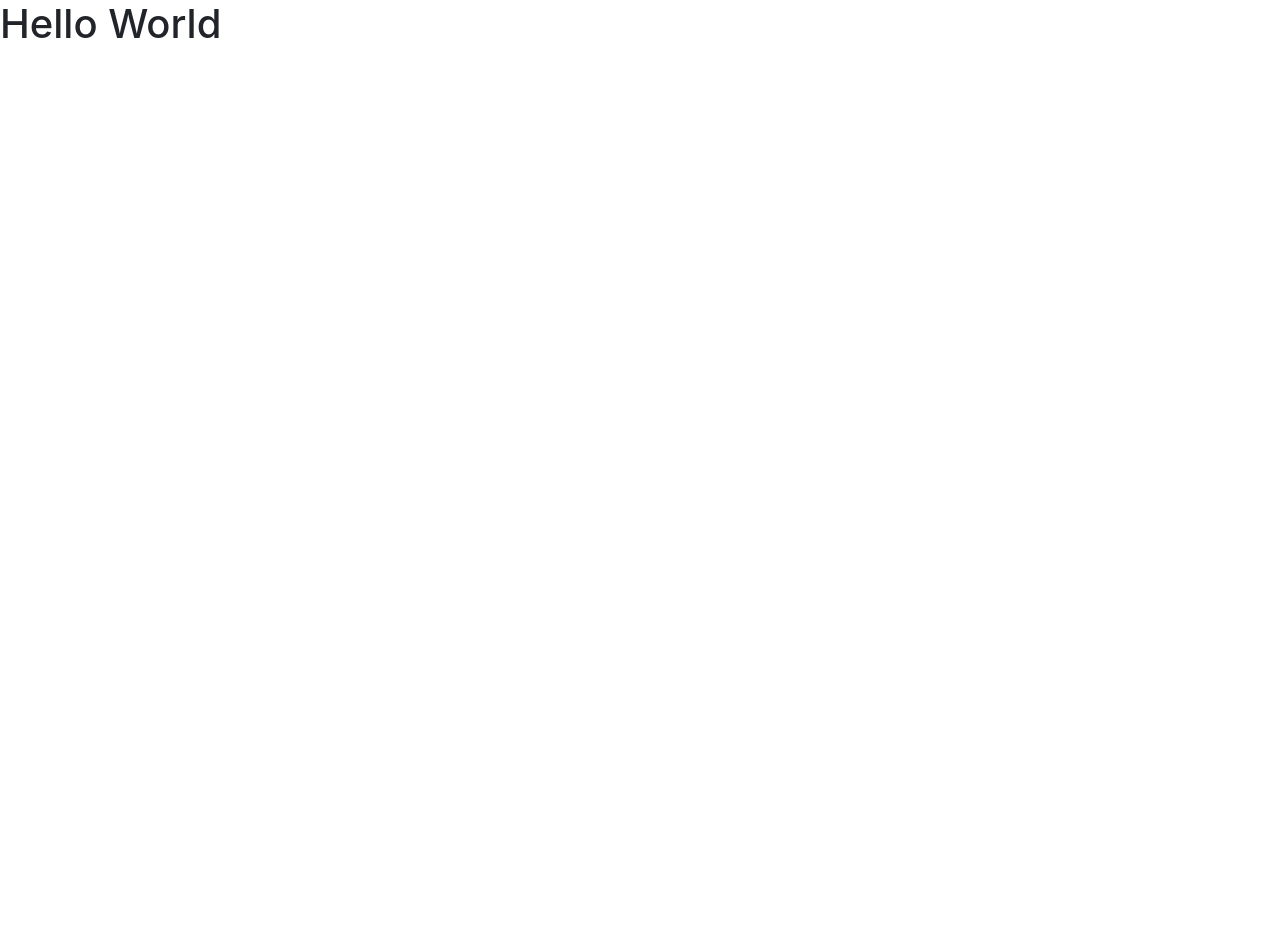
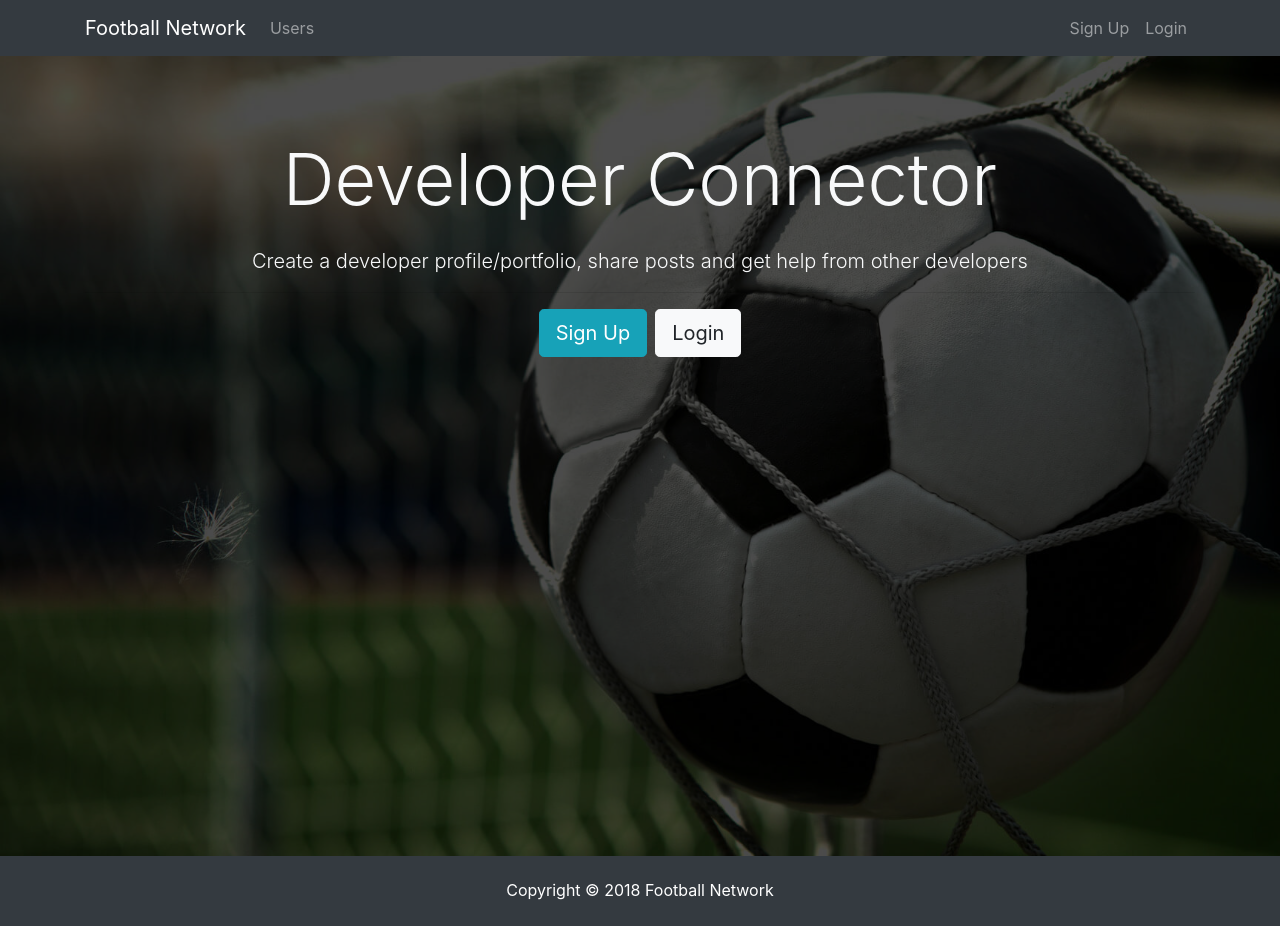
Before and after one commit to tdquan/football-network, a React (Create React App) app in the folder client/: page / in a window 1280 px wide. Before the commit the page ends 800 px from the top, so only its background shows below. Built offline with nearby package versions, Linux system fonts and the light colour scheme.

Commit message:
added dummy components to test routes

```diff
--- a/client/package.json
+++ b/client/package.json
@@ -6,6 +6,7 @@
 		"lodash": "^4.17.11",
 		"react": "^16.6.0",
 		"react-dom": "^16.6.0",
+		"react-router-dom": "^4.3.1",
 		"react-scripts": "2.1.0"
 	},
 	"scripts": {
--- a/client/src/App.js
+++ b/client/src/App.js
@@ -1,12 +1,31 @@
+// Library
 import React, { Component } from 'react';
+import { BrowserRouter as Router, Route } from 'react-router-dom';
+
+// Components
+import Navbar from './components/layout/Navbar';
+import Landing from './components/layout/Landing';
+import Footer from './components/layout/Footer';
+import Register from './components/auth/Register';
+import Login from './components/auth/Login';
+
+// CSS
 import './App.css';
 
 class App extends Component {
 	render() {
 		return (
-			<div className="App">
-        <h1>Hello World</h1>
-      </div>
+			<Router>
+				<div className="App">
+	        <Navbar />
+	        <Route exact path='/' component={ Landing } />
+	        <div className="container">
+	        	<Route exact path='/register' component={ Register } />
+	        	<Route exact path='/login' component={ Login } />
+	        </div>
+	        <Footer />
+	      </div>
+      </Router>
 		);
 	}
 }
--- /dev/null
+++ b/client/src/components/auth/Login.js
@@ -0,0 +1,11 @@
+import React, { Component } from 'react';
+
+class Login extends Component {
+	render() {
+		return (
+			<div>Login</div>
+		);
+	}
+}
+
+export default Login;
--- /dev/null
+++ b/client/src/components/auth/Register.js
@@ -0,0 +1,11 @@
+import React, { Component } from 'react';
+
+class Register extends Component {
+	render() {
+		return (
+			<div>Register</div>
+		);
+	}
+}
+
+export default Register;
--- a/client/src/components/layout/footer.js
+++ b/client/src/components/layout/footer.js
@@ -0,0 +1,11 @@
+import React from 'react';
+
+const Footer = () => {
+	return (
+		<footer className="bg-dark text-white mt-5 p-4 text-center">
+			Copyright &copy; { new Date().getFullYear() } Football Network
+    </footer>
+	)
+}
+
+export default Footer;
--- a/client/src/components/layout/landing.js
+++ b/client/src/components/layout/landing.js
@@ -0,0 +1,27 @@
+import React, { Component } from 'react';
+import { Link } from 'react-router-dom';
+
+class Landing extends Component {
+	render() {
+		return (
+			<div className="landing">
+		    <div className="dark-overlay landing-inner text-light">
+		      <div className="container">
+		        <div className="row">
+		          <div className="col-md-12 text-center">
+		            <h1 className="display-3 mb-4">Developer Connector
+		            </h1>
+		            <p className="lead"> Create a developer profile/portfolio, share posts and get help from other developers</p>
+		            <hr />
+		            <Link to="/register" className="btn btn-lg btn-info mr-2">Sign Up</Link>
+		            <Link to="/login" className="btn btn-lg btn-light">Login</Link>
+		          </div>
+		        </div>
+		      </div>
+		    </div>
+		  </div>
+		);
+	}
+}
+
+export default Landing;
--- a/client/src/components/layout/navbar.js
+++ b/client/src/components/layout/navbar.js
@@ -0,0 +1,37 @@
+import React, { Component } from 'react';
+import { Link } from 'react-router-dom';
+
+class Navbar extends Component {
+	render() {
+		return (
+			<nav className="navbar navbar-expand-sm navbar-dark bg-dark mb-4">
+	  	  <div className="container">
+	  	    <Link className="navbar-brand" to="/">Football Network</Link>
+	  	    <button className="navbar-toggler" type="button" data-toggle="collapse" data-target="#mobile-nav">
+	  	      <span className="navbar-toggler-icon"></span>
+	  	    </button>
+
+	  	    <div className="collapse navbar-collapse" id="mobile-nav">
+	  	      <ul className="navbar-nav mr-auto">
+	  	        <li className="nav-item">
+	  	          <Link className="nav-link" to="/profiles"> Users
+	  	          </Link>
+	  	        </li>
+	  	      </ul>
+
+	  	      <ul className="navbar-nav ml-auto">
+	  	        <li className="nav-item">
+	  	          <Link className="nav-link" to="/register">Sign Up</Link>
+	  	        </li>
+	  	        <li className="nav-item">
+	  	          <Link className="nav-link" to="/login">Login</Link>
+	  	        </li>
+	  	      </ul>
+	  	    </div>
+	  	  </div>
+	  	</nav>
+		);
+	}
+}
+
+export default Navbar;
```
